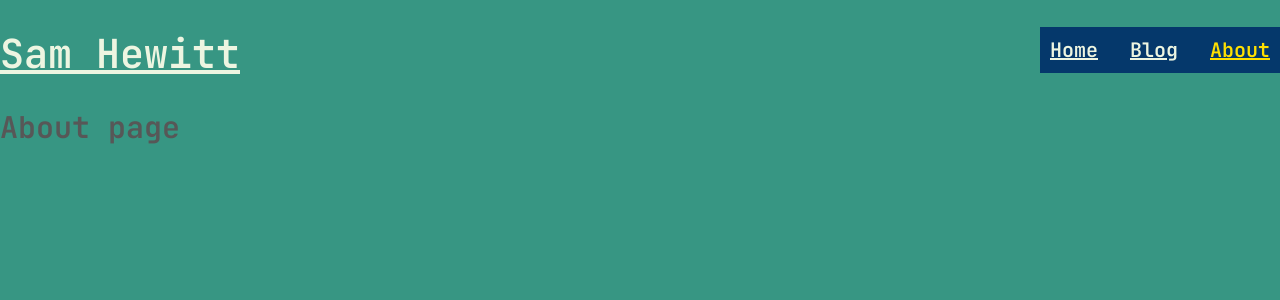
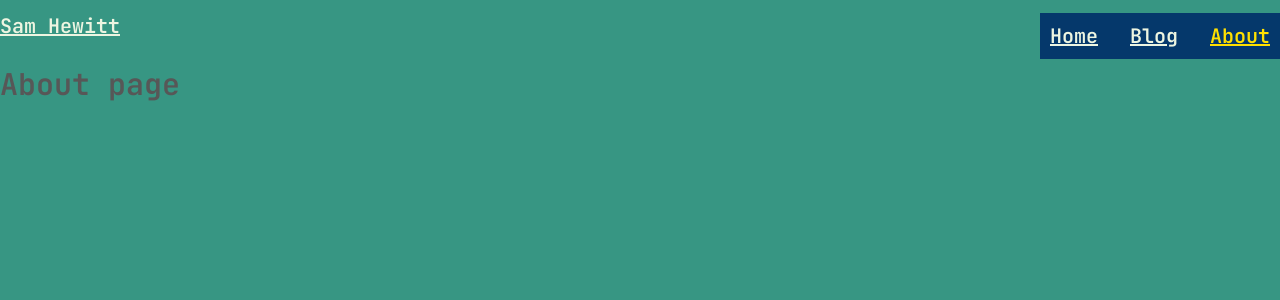
Before and after one commit to SamHewitt/CloudCannonPortfolio, a Jekyll site: the page built from portfolio/about.html, in a window 1280 px wide. Shown: the top 300 px of the page. Built offline with Jekyll 4.4.1, drawn with Linux system fonts in a browser that asks for light colours.

Commit message:
font size

```diff
--- a/portfolio/css/style.css
+++ b/portfolio/css/style.css
@@ -32,3 +32,7 @@ body {
 a {
 	color: #EDF5E1;
 }
+
+h1 {
+    font-size: 100%;
+}
```
